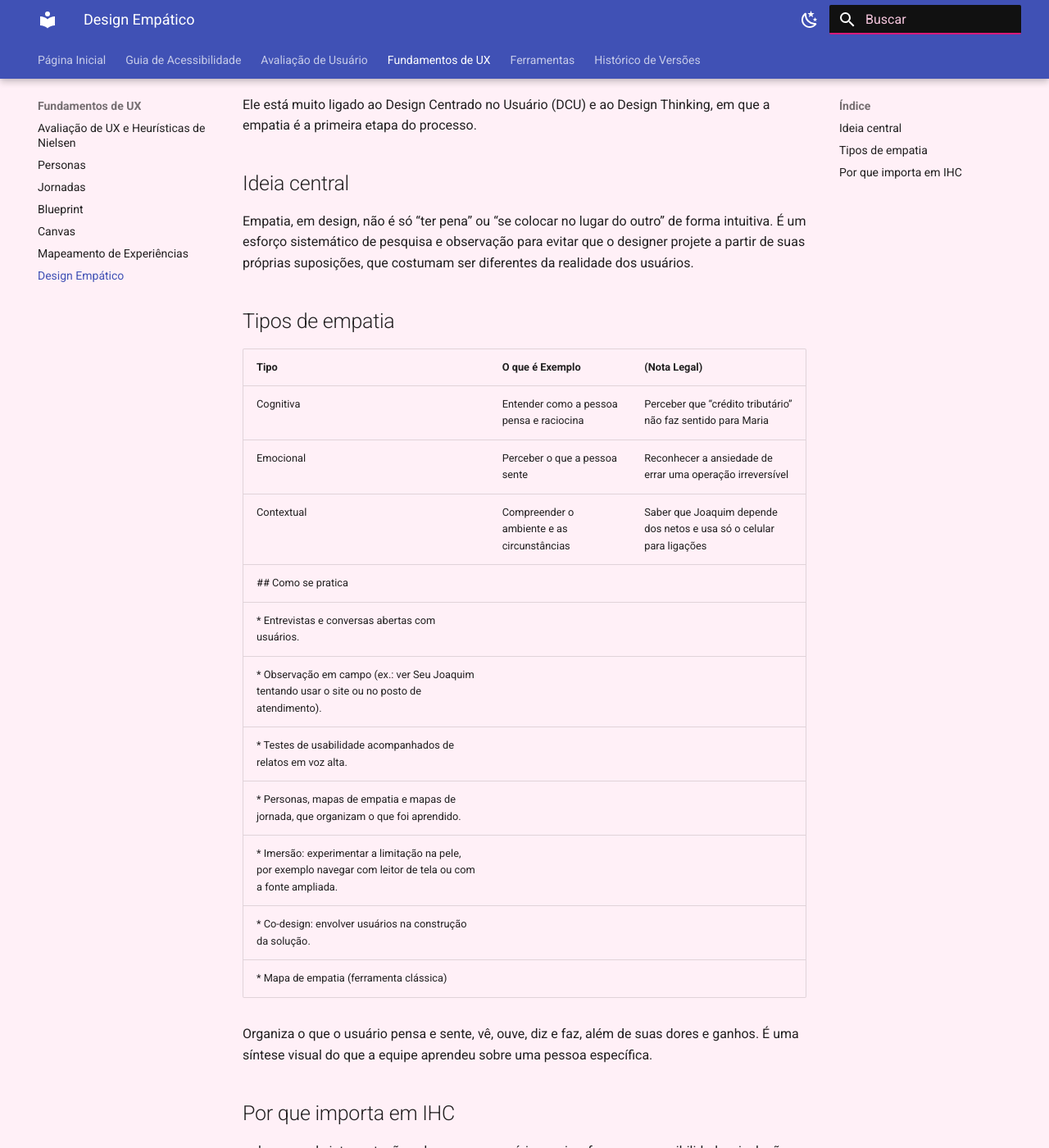
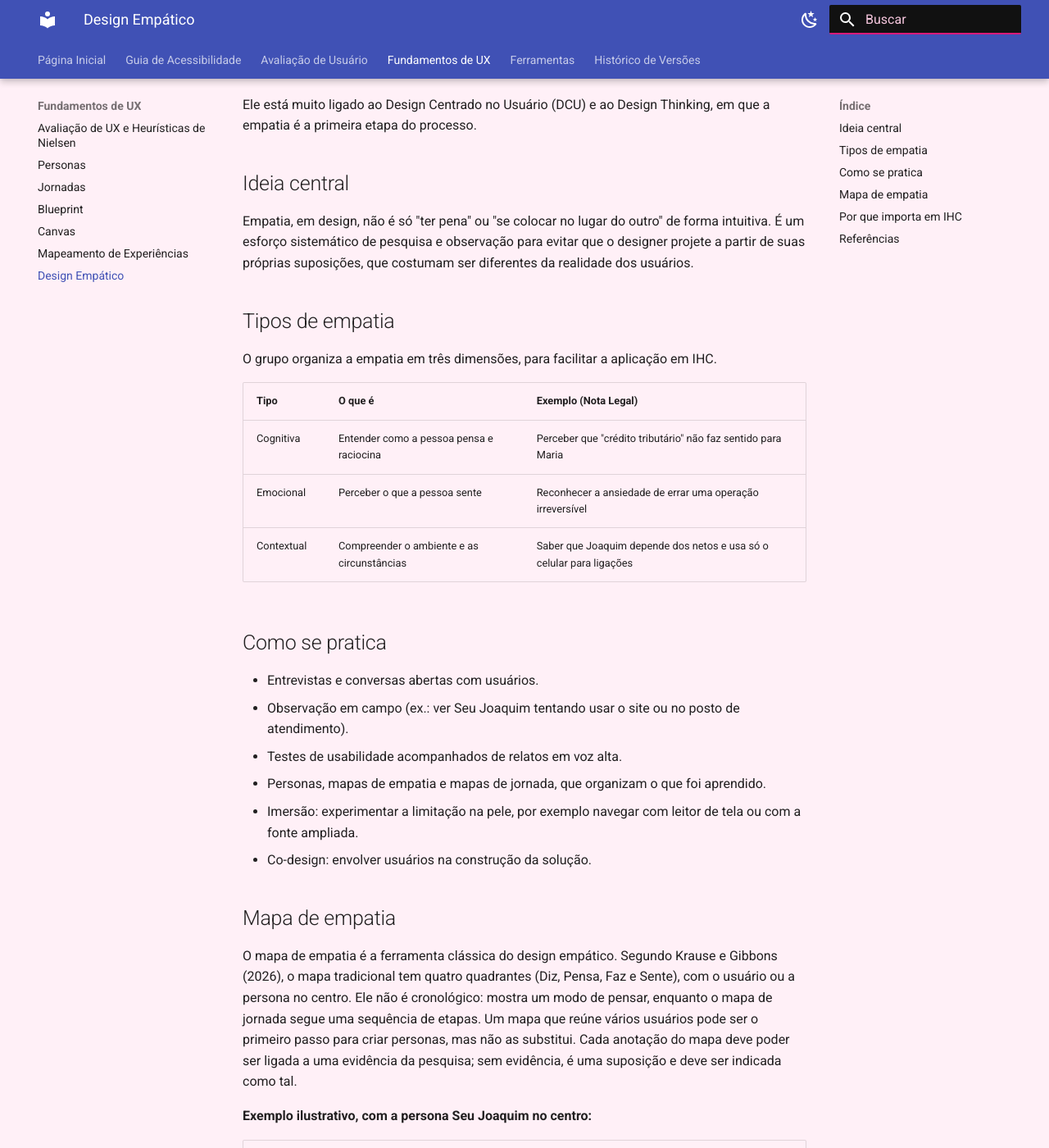
Before and after one commit to UnB-IHC/IHC_2026.2_Grupo01, an MkDocs documentation site: the page built from docs/ux/design_empatico.md, in a window 1280 px wide and 1400 px high, scrolled down 257 px. Shown: the whole window at 82% size. Built offline with MkDocs 1.6.1 and Material for MkDocs 9.7.7, drawn with Linux system fonts in a browser that asks for light colours; some of the changed text lies outside the part shown.

Commit message:
Update design_empatico.md
Corrige tabela do Design Empático, adiciona mapa de empatia e referência

```diff
--- a/docs/ux/design_empatico.md
+++ b/docs/ux/design_empatico.md
@@ -1,33 +1,54 @@
 # Design empático em IHC
 
-Design empático (ou design com empatia) é uma abordagem de projeto em que a equipe procura compreender profundamente as necessidades, emoções, contextos e limitações das pessoas que vão usar um produto, e usa esse entendimento como base para todas as decisões de design. A pergunta central deixa de ser “o que o sistema consegue fazer?” e passa a ser “o que essa pessoa vive, sente e precisa?”.
+Design empático (ou design com empatia) é uma abordagem de projeto em que a equipe procura compreender profundamente as necessidades, emoções, contextos e limitações das pessoas que vão usar um produto, e usa esse entendimento como base para todas as decisões de design. A pergunta central deixa de ser "o que o sistema consegue fazer?" e passa a ser "o que essa pessoa vive, sente e precisa?".
 
 Ele está muito ligado ao Design Centrado no Usuário (DCU) e ao Design Thinking, em que a empatia é a primeira etapa do processo.
 
 ## Ideia central
 
-Empatia, em design, não é só “ter pena” ou “se colocar no lugar do outro” de forma intuitiva. É um esforço sistemático de pesquisa e observação para evitar que o designer projete a partir de suas próprias suposições, que costumam ser diferentes da realidade dos usuários.
+Empatia, em design, não é só "ter pena" ou "se colocar no lugar do outro" de forma intuitiva. É um esforço sistemático de pesquisa e observação para evitar que o designer projete a partir de suas próprias suposições, que costumam ser diferentes da realidade dos usuários.
 
 ## Tipos de empatia
-| Tipo	| O que é	Exemplo | (Nota Legal)|
-|---|---|---|
-| Cognitiva	| Entender como a pessoa pensa e raciocina	|Perceber que “crédito tributário” não faz sentido para Maria|
-| Emocional	| Perceber o que a pessoa sente	|Reconhecer a ansiedade de errar uma operação irreversível|
-| Contextual	| Compreender o ambiente e as circunstâncias	|Saber que Joaquim depende dos netos e usa só o celular para ligações|
+
+O grupo organiza a empatia em três dimensões, para facilitar a aplicação em IHC.
+
+| Tipo       | O que é                                    | Exemplo (Nota Legal)                                                 |
+| ---------- | ------------------------------------------ | -------------------------------------------------------------------- |
+| Cognitiva  | Entender como a pessoa pensa e raciocina   | Perceber que "crédito tributário" não faz sentido para Maria         |
+| Emocional  | Perceber o que a pessoa sente              | Reconhecer a ansiedade de errar uma operação irreversível            |
+| Contextual | Compreender o ambiente e as circunstâncias | Saber que Joaquim depende dos netos e usa só o celular para ligações |
+
 ## Como se pratica
-* Entrevistas e conversas abertas com usuários.
-* Observação em campo (ex.: ver Seu Joaquim tentando usar o site ou no posto de atendimento).
-* Testes de usabilidade acompanhados de relatos em voz alta.
-* Personas, mapas de empatia e mapas de jornada, que organizam o que foi aprendido.
-* Imersão: experimentar a limitação na pele, por exemplo navegar com leitor de tela ou com a fonte ampliada.
-* Co-design: envolver usuários na construção da solução.
-* Mapa de empatia (ferramenta clássica)
 
-Organiza o que o usuário pensa e sente, vê, ouve, diz e faz, além de suas dores e ganhos. É uma síntese visual do que a equipe aprendeu sobre uma pessoa específica.
+- Entrevistas e conversas abertas com usuários.
+- Observação em campo (ex.: ver Seu Joaquim tentando usar o site ou no posto de atendimento).
+- Testes de usabilidade acompanhados de relatos em voz alta.
+- Personas, mapas de empatia e mapas de jornada, que organizam o que foi aprendido.
+- Imersão: experimentar a limitação na pele, por exemplo navegar com leitor de tela ou com a fonte ampliada.
+- Co-design: envolver usuários na construção da solução.
+
+## Mapa de empatia
+
+O mapa de empatia é a ferramenta clássica do design empático. Segundo Krause e Gibbons (2026), o mapa tradicional tem quatro quadrantes (Diz, Pensa, Faz e Sente), com o usuário ou a persona no centro. Ele não é cronológico: mostra um modo de pensar, enquanto o mapa de jornada segue uma sequência de etapas. Um mapa que reúne vários usuários pode ser o primeiro passo para criar personas, mas não as substitui. Cada anotação do mapa deve poder ser ligada a uma evidência da pesquisa; sem evidência, é uma suposição e deve ser indicada como tal.
+
+**Exemplo ilustrativo, com a persona Seu Joaquim no centro:**
+
+| Diz                                                            | Pensa                                                       |
+| -------------------------------------------------------------- | ----------------------------------------------------------- |
+| Que gostaria de um site tão simples quanto um caixa eletrônico | Que é mais seguro pedir ajuda do que arriscar errar sozinho |
+| **Faz**                                                        | **Sente**                                                   |
+| Tenta consultar os pontos, desiste e vai ao posto de atendimento | Inseguro: não sabe se vai conseguir usar o site sozinho   |
+
+*O exemplo foi construído a partir da persona Seu Joaquim (ver Personas). Os campos "Pensa" e "Sente" são suposições da equipe, não vêm de pesquisa com usuários reais.*
 
 ## Por que importa em IHC
-reduz erros de interpretação sobre o que o usuário precisa;
-favorece acessibilidade e inclusão, ao considerar pessoas com limitações;
-melhora a usabilidade e a satisfação;
-evita produtos tecnicamente corretos, mas que ninguém consegue usar;
-gera soluções que tratam a causa da frustração, e não só o sintoma.
+
+- Reduz erros de interpretação sobre o que o usuário precisa.
+- Favorece a acessibilidade e a inclusão, ao considerar pessoas com limitações.
+- Melhora a usabilidade e a satisfação.
+- Evita produtos tecnicamente corretos, mas que ninguém consegue usar.
+- Gera soluções que tratam a causa da frustração, e não só o sintoma.
+
+## Referências
+
+KRAUSE, Rachel; GIBBONS, Sarah. **Empathy Mapping: The First Step in Design Thinking**. Nielsen Norman Group, 2 out. 2026. Disponível em: https://www.nngroup.com/articles/empathy-mapping/. Acesso em: 9 nov. 2026.
```
